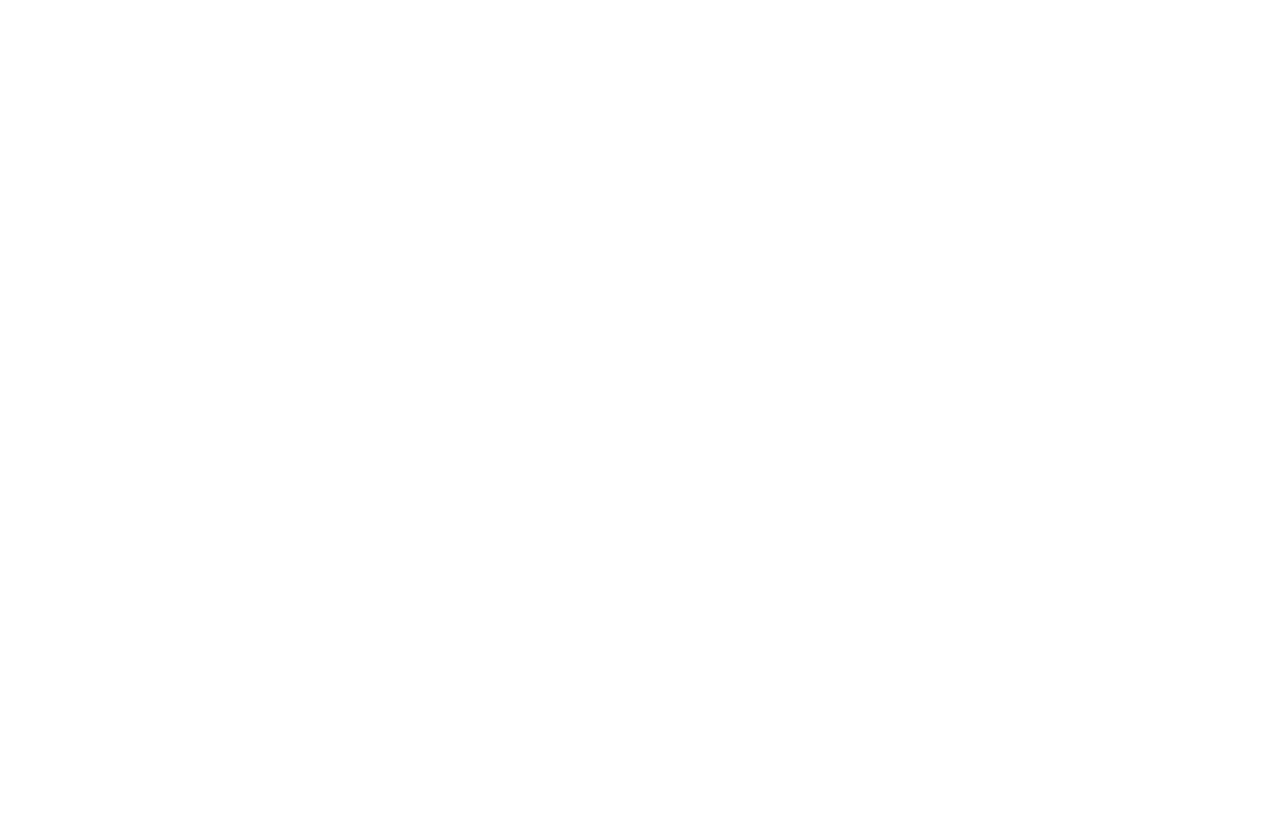
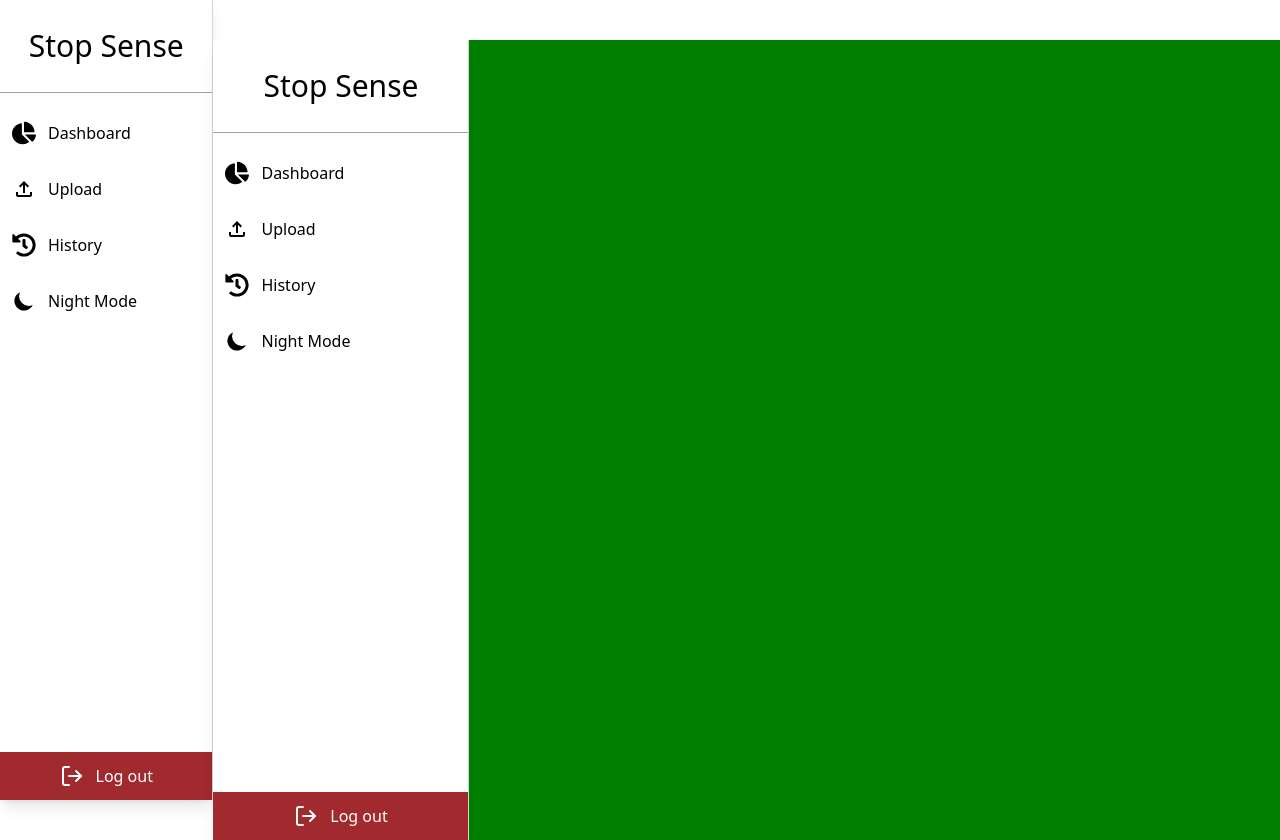
Before and after one commit to PureCore-Pine/Stop-Sense_front, a React (Vite) app: page /testSide in a window 1280 px wide. Before the commit this address had no page. Before the commit the page ends 800 px from the top, so only its background shows below. Built offline with nearby package versions, Linux system fonts and the light colour scheme.

Commit message:
merge sidebar

```diff
--- a/src/MyRouter.tsx
+++ b/src/MyRouter.tsx
@@ -4,16 +4,32 @@
 
 import LoginPage from "./pages/LoginPage";
 
+import Sidebar from "./components/Sidebar";
+
 
 export default function MyRouter() {
     return (
-        <Routes>
+        <div style={{
+            display: 'flex',
 
-            <Route path='/history' element={<HistoryPage />} />
-            <Route path="/dashboard" element={<Dashboard />} />
-            <Route path="/login" element={<LoginPage />} />
-            <Route path="/dashboard" element={<Dashboard />} />
+        }}>
 
-        </Routes>
+            <Sidebar />
+
+<div style={{marginTop: 40, backgroundColor: 'green', width: '100%'}}>
+
+            <Routes>
+                <Route path="/" element={<Dashboard />} />
+                <Route path="/dashboard" element={<Dashboard />} />
+                <Route path='/history' element={<HistoryPage />} />
+                <Route path="/login" element={<LoginPage />} />
+                {/* <Route path="/dashboard" element={<Dashboard />} /> */}
+                <Route path="/testSide" element={<Sidebar />} />
+
+            </Routes>
+</div>
+        </div>
+
+
     )
 }
--- /dev/null
+++ b/src/assets/constant.tsx
@@ -0,0 +1,4 @@
+export const REDCOLOR = '#A02A2E';
+export const YELLOWCOLOR = '#FED04E';
+export const DARKCOLOR = '#414141';
+export const WHITECOLOR  = '#EEEEEE';
--- /dev/null
+++ b/src/assets/dataSide.tsx
@@ -0,0 +1,38 @@
+import { MdDashboard, MdOutlineFileUpload } from "react-icons/md";
+import { FaHistory,FaChartPie } from "react-icons/fa";
+
+import { ReactNode } from "react";
+
+interface NavItem {
+  id: number;
+  icon: ReactNode;
+  title: string;
+  path: string;
+}
+
+export const navItem: NavItem[] = [
+  {
+    id: 1,
+    icon: <FaChartPie size={24} />,
+    title: 'Dashboard',
+    path: '/dashboard',
+  },
+  {
+    id: 2,
+    icon: <MdOutlineFileUpload size={24}/>,
+    title: 'Upload',
+    path: '/upload',
+  },
+  {
+    id: 3,
+    icon: <FaHistory size={24}/>,
+    title: 'History',
+    path: '/history',
+  },
+//   {
+//     id: 4,
+//     icon: <IoIosLogOut />,
+//     title: 'Logout',
+//     path: '/login',
+//   },
+];
--- a/src/components/Sidebar.tsx
+++ b/src/components/Sidebar.tsx
@@ -6,6 +6,10 @@
 import { HiMoon, HiSun } from "react-icons/hi";
 import { FiLogOut } from "react-icons/fi";
 import { FaBars } from "react-icons/fa";
+
+import { REDCOLOR } from "../assets/constant";
+
+import { navItem } from "../assets/dataSide";
 
 const Sidebar: React.FC = () => {
   const [isExpanded, setIsExpanded] = useState(true);
@@ -38,50 +42,50 @@
   }, []);
 
   return (
-    <div className={`h-screen bg-white text-black flex flex-col transition-all duration-300 shadow-lg border-r border-gray-300 ${isExpanded ? "w-64" : "w-16"}`}>
+    <div className={`h-screen bg-white text-black flex flex-col transition-all duration-300 shadow-lg border-r border-gray-300 ${isExpanded ? "w-64" : "w-16"}`} >
       {/* ปุ่ม Toggle Sidebar */}
       <button onClick={() => setIsExpanded(!isExpanded)} className="text-black text-3xl p-3 flex justify-center">
-        <FaBars />
+        <div className={`flex items-center justify-center my-4 transition-all`} >
+          {isExpanded ? "Stop Sense" : "S"}
+        </div>
+        <hr className="border-gray-400" />
       </button>
 
       {/* โลโก้ / ชื่อโปรเจค */}
-      <div className={`flex items-center justify-center my-4 transition-all ${isExpanded ? "text-2xl font-bold" : "hidden"}`}>
-        Stop Sense
-      </div>
+
       <hr className="border-gray-400" />
 
-      {/* เมนู */}
+
       <ul className="flex-1 space-y-2 mt-4">
-        <li className={`flex items-center p-3 rounded-lg ${location.pathname === "/" ? "bg-[#A02A2E] text-white" : "hover:bg-gray-300"} ${isExpanded ? "" : "justify-center"}`}>
-          <Link to="/" className="flex items-center w-full">
-            <MdDashboard size={24} />
-            <span className={`ml-3 transition-all ${isExpanded ? "block" : "hidden"}`}>Dashboard</span>
+        {/* เมนู */}
+        {navItem.map((item) => (
+          <Link to={item.path} className={`flex items-center p-3 rounded-lg ${location.pathname === item.path ? `bg-[${REDCOLOR}] text-white` : "hover:bg-gray-300"} ${isExpanded ? "" : "justify-center"}`}>
+            <li key={item.id} className={isExpanded ? "flex items-center w-full" : ""}>
+              {item.icon}
+              <span className={`ml-3 transition-all ${isExpanded ? "block" : "hidden"}`}>
+                {item.title}
+              </span>
+            </li>
           </Link>
-        </li>
-        <li className={`flex items-center p-3 rounded-lg ${location.pathname === "/upload" ? "bg-[#A02A2E] text-white" : "hover:bg-gray-300"} ${isExpanded ? "" : "justify-center"}`}>
-          <Link to="/upload" className="flex items-center w-full">
-            <RiUploadCloudLine size={24} />
-            <span className={`ml-3 transition-all ${isExpanded ? "block" : "hidden"}`}>Upload</span>
-          </Link>
-        </li>
-        <li className={`flex items-center p-3 rounded-lg ${location.pathname === "/history" ? "bg-[#A02A2E] text-white" : "hover:bg-gray-300"} ${isExpanded ? "" : "justify-center"}`}>
-          <BiHistory size={24} />
-          <span className={`ml-3 transition-all ${isExpanded ? "block" : "hidden"}`}>History</span>
-        </li>
+        ))}
 
-        {/* ✅ ปุ่ม Night Mode (ย้ายขึ้นมาในเมนู) */}
-        <li className="flex items-center p-3 rounded-lg hover:bg-gray-300 cursor-pointer" onClick={toggleDarkMode}>
+
+        <li className={`flex items-center p-3 rounded-lg hover:bg-gray-300 cursor-pointer ${isExpanded ? "" : "justify-center"}`} onClick={toggleDarkMode}>
           {darkMode ? <HiSun size={24} className="text-yellow-500" /> : <HiMoon size={24} />}
+
           <span className={`ml-3 transition-all ${isExpanded ? "block" : "hidden"}`}>
             {darkMode ? "Light Mode" : "Night Mode"}
           </span>
         </li>
+
       </ul>
 
       {/* ปุ่ม Log out */}
-      <button className="bg-[#A02A2E] text-white w-full py-3 flex items-center justify-center">
+      <button className={`bg-[${REDCOLOR}] text-white w-full py-3 flex items-center justify-center`}>
+
         <FiLogOut size={24} />
         <span className={`ml-3 transition-all ${isExpanded ? "block" : "hidden"}`}>Log out</span>
+
       </button>
     </div>
   );
--- a/src/main.tsx
+++ b/src/main.tsx
@@ -5,6 +5,6 @@
 
 ReactDOM.createRoot(document.getElementById('root') as HTMLElement).render(
   <React.StrictMode>
-    <App />
+      <App />
   </React.StrictMode>,
 )
```
